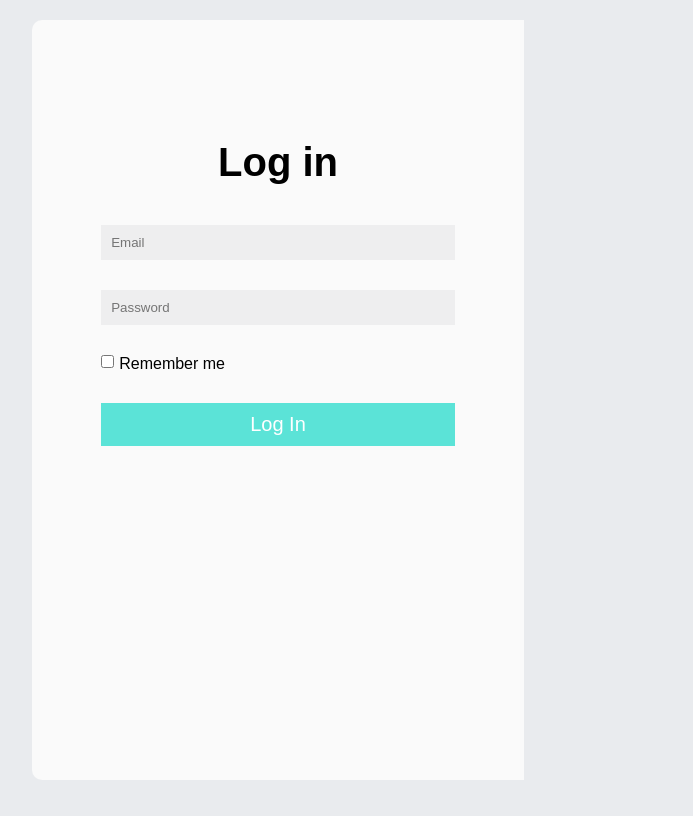
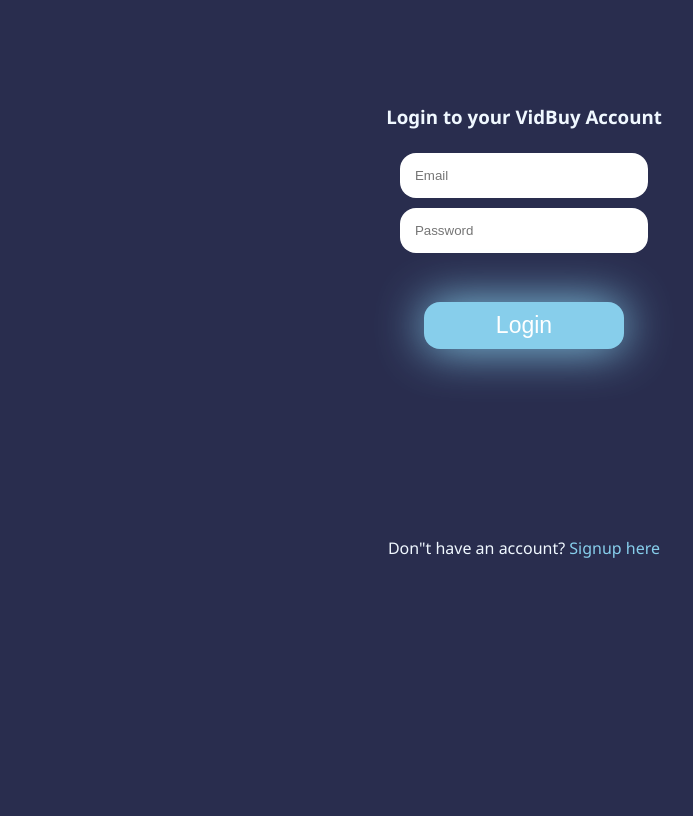
Before and after one commit to VidBuy/VidBuy-Companies, a Flask app: template website/templates/login.html in a window 1280 px wide. Shown: the whole page, without its empty margins (116-809 px from the left). Before the commit the page ends 780 px from the top, so only its background shows below. Run offline with Flask 3, Linux system fonts and the light colour scheme; the template is opened without the code that fills it, so the values that code supplies are empty.

Commit message:
fully integrated login and signin endpoints to frontend ui

```diff
--- a/website/templates/login.html
+++ b/website/templates/login.html
@@ -1,129 +1,31 @@
 
 {% extends 'base.html' %}
 
-{% block title %} Login Page - Poel {% endblock %}
+{% block title %} Login to your VidBuy Account {% endblock %}
 {% block content %}
-<style type="text/css">
-  /*Start Global Style*/
-  *{
-      box-sizing: border-box;
-      margin: 0;
-      padding: 0;
-  }
-  body{
-      background:#e9ebee;
-      display: flex;
-      justify-content: center;
-      align-items: center;
-      height:100vh;
-      font-family: sans-serif;
-  }
-  .container{
-      width: 80%;
-      margin: auto;
-      padding: 20px;
-    height:100%
-  }
+<!DOCTYPE html>
+<html>
+<head>
+  <meta charset="utf-8">
+  <meta name="viewport" content="width=device-width, initial-scale=1">
+  <link rel="stylesheet" href="{{ url_for('static', filename='css/styles.css') }}">
+  <!-- <title></title> -->
+</head>
+<body>
 
-  .login ,.register{width: 50%}
+  <section id="login">
+  <form method="POST" action="/login">
+    <h3 align="center">Login to your VidBuy Account</h3>
+    <input type="email" name="email" placeholder="Email" class="input-style-1s2">
+    <input type="password" name="password" placeholder="Password" class="input-style-1s2">
+    <br>
+    <br>
+    <button class="button-1s2">Login</button>
+  </form>
+  <p>Don"t have an account? <a href="/signup" style="color: skyblue;">Signup here<a></p>
+  </section>
 
-  /*Start Login Style*/
-  .login{
-      float:left;
-      background-color: #fafafa;
-      height: 100%;
-      border-radius: 10px 0 0 10px;
-      text-align: center;
-      padding-top: 100px;
-  }
-  .login h1{
-      margin-bottom: 40px;
-      font-size: 2.5em;
-  }
-
-  input[type="email"] , input[type="password"]{
-      width: 100%;
-      padding: 10px;
-      margin-bottom: 30px;
-      border: none;
-      background-color: #eeeeef;
-  }
-  input[type="checkbox"]{
-      float: left;
-      margin-right: 5px;
-  }
-  .login span{
-      float: left
-  }
-  .login a{
-      float: right;
-      text-decoration: none;
-      color: #000;
-      transition: 0.3s all ease-in-out;
-  }
-  .login a:hover{color: #11d9c7ad;font-weight: bold}
-  .login button{
-      width: 100%;
-      margin: 30px 0;
-      padding: 10px;
-      border: none;
-      background-color: #11d9c7ad;
-      color: #fff;
-      font-size: 20px;
-      cursor: pointer;
-      transition: 0.3s all ease-in-out;
-  }
-  .login button:hover{
-      width:97%;
-      font-size: 22px;
-      border-radius: 5px;
-
-  }
-  .login hr{
-      width: 30%;
-      display: inline-block
-  }
-
-  .login p{
-      display: inline-block;
-      margin: 0px 10px 30px;
-  }
-  .login ul{
-      list-style: none;
-      margin-bottom:40px;
-  }
-  .login ul li{
-      display: inline-block;
-      margin-right: 30px;
-      cursor: pointer;
-  }
-  .login ul li:hover{opacity: 0.6}
-  .login ul li:last-child{margin-right: 0}
-  .login .copyright{
-      display: inline-block;
-      float: none;
-  }
-  @media screen and (max-width: 600px) {
-      /* CSS rules for screens 600px or narrower */
-      .login{
-        width: 100%;
-      }
-      /* Add more styles specific to smaller screens as needed */
-  }
-</style>
-<div class="container">
-      <div class="login">
-         <div class="container">
-              <h1>Log in</h1>
-              <form class="log-form" action="/login" method="POST">
-                <input type="email" name="email" placeholder="Email">
-                <input type="password" name="password" placeholder="Password"><br>
-                <input type="checkbox"><span>Remember me</span>
-                <button type="submit">Log In</button>
-              </form>
-         </div>
-      </div>
-    </div>
-
+</body>
+</html>
 
 {% endblock %}
```
Also changed, not shown: website/VertexClient.py (+4 -4 lines), website/__init__.py (+14 -7 lines), website/auth.py (+50 -48 lines), website/templates/INDEX.html (+5 -5 lines), website/templates/UDP.html (+7 -2 lines), website/templates/signup.html (+65 -127 lines), website/views.py (+2 -5 lines).
